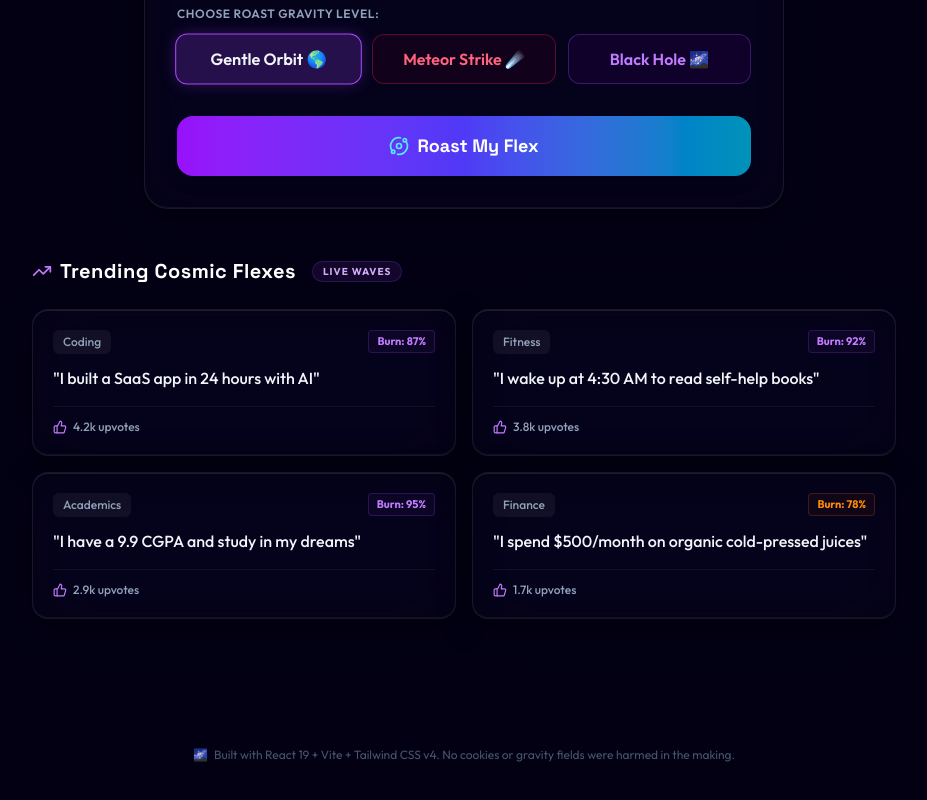
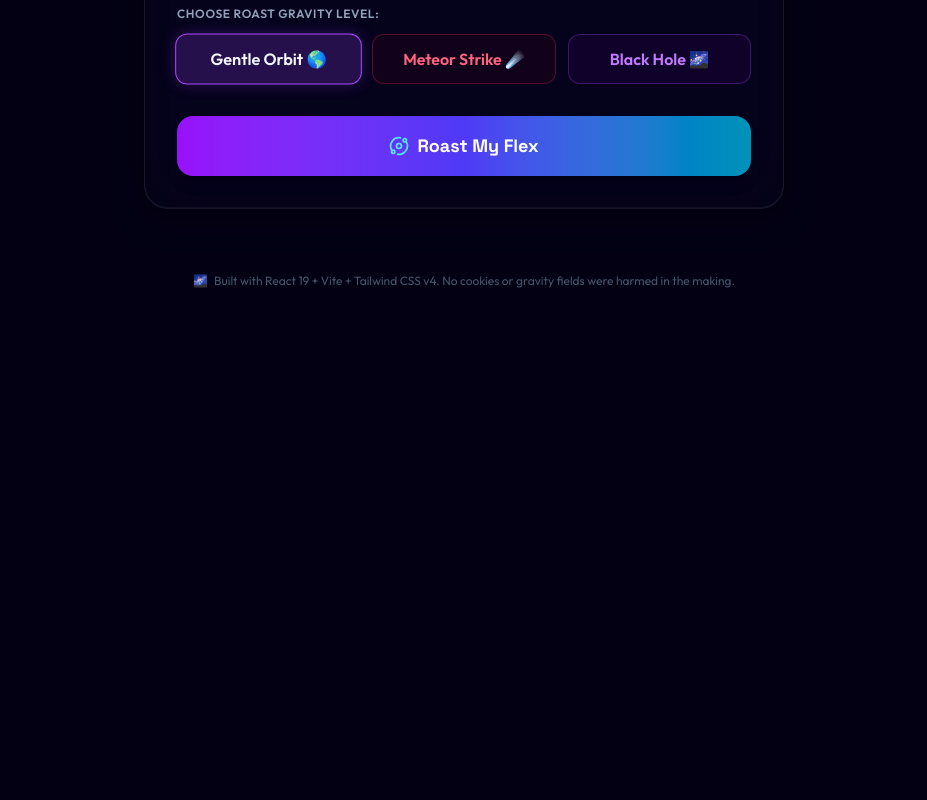
Before and after one commit to venkatesh-0007/Roast_King, a React (Vite) app: page / in a window 1280 px wide. Shown: the part 1160-1960 px from the top of the page, without its empty margins (176-1103 px from the left). After the commit the page ends 1497 px from the top, so only its background shows below. Built offline with nearby package versions, Linux system fonts and the light colour scheme.

Commit message:
clean: remove trending cosmic flexes and github pages deployment workflow

```diff
--- a/package.json
+++ b/package.json
@@ -6,7 +6,6 @@
   "type": "module",
   "author": "Venkatesh",
   "license": "MIT",
-  "homepage": "https://venkatesh-0007.github.io/Roast_King/",
   "repository": {
     "type": "git",
     "url": "https://github.com/venkatesh-0007/Roast_King.git"
--- a/src/App.jsx
+++ b/src/App.jsx
@@ -5,7 +5,6 @@ import CosmicBackground from "./components/CosmicBackground";
 import InteractivePlanet from "./components/InteractivePlanet";
 import RoastForm from "./components/RoastForm";
 import RoastResults from "./components/RoastResults";
-import TrendingFlexes from "./components/TrendingFlexes";
 import HistoryDrawer from "./components/HistoryDrawer";
 import { generateRoast } from "./services/roastEngine";
 import { soundManager } from "./services/audio";
@@ -133,13 +132,7 @@ export default function App() {
     localStorage.setItem("roast_history", JSON.stringify(updatedHistory));
   };
 
-  const handlePrefillFlex = (text) => {
-    // Scroll to form and set focus
-    if (formRef.current) {
-      formRef.current.scrollIntoView({ behavior: "smooth" });
-    }
-    // Set intensity automatically depending on trending data if needed, or keep current
-  };
+
 
   const handleClearHistory = () => {
     setHistory([]);
@@ -301,22 +294,7 @@ export default function App() {
           </AnimatePresence>
         </div>
 
-        {/* Pre-populated trending posts board */}
-        {!result && !loading && (
-          <TrendingFlexes
-            onSelectFlex={(text) => {
-              handlePrefillFlex(text);
-              // Set input text indirectly (will be handled by document select)
-              const textarea = document.querySelector("textarea");
-              if (textarea) {
-                textarea.value = text;
-                // Trigger change event to update state inside form component
-                const event = new Event('input', { bubbles: true });
-                textarea.dispatchEvent(event);
-              }
-            }}
-          />
-        )}
+
       </main>
 
       {/* Slideout history log */}
--- a/src/components/TrendingFlexes.jsx
+++ /dev/null
@@ -1,107 +0,0 @@
-import { motion } from "framer-motion";
-import { TrendingUp, Flame, ThumbsUp, ArrowRight } from "lucide-react";
-import { soundManager } from "../services/audio";
-
-const TRENDING_LIST = [
-  {
-    text: "I built a SaaS app in 24 hours with AI",
-    category: "coding",
-    score: 87,
-    votes: "4.2k",
-    title: "AI Prompt Monkey"
-  },
-  {
-    text: "I wake up at 4:30 AM to read self-help books",
-    category: "fitness",
-    score: 92,
-    votes: "3.8k",
-    title: "Sleep Deprivation Guru"
-  },
-  {
-    text: "I have a 9.9 CGPA and study in my dreams",
-    category: "academics",
-    score: 95,
-    votes: "2.9k",
-    title: "Sentient Syllabus"
-  },
-  {
-    text: "I spend $500/month on organic cold-pressed juices",
-    category: "finance",
-    score: 78,
-    votes: "1.7k",
-    title: "Liquid Asset Liquidation"
-  }
-];
-
-export default function TrendingFlexes({ onSelectFlex }) {
-  const handleTrendingClick = (text) => {
-    soundManager.playClick();
-    onSelectFlex(text);
-    // Smooth scroll to top form
-    window.scrollTo({ top: 380, behavior: "smooth" });
-  };
-
-  const getScoreBadgeColor = (score) => {
-    if (score < 50) return "text-cyan-400 border-cyan-500/20 bg-cyan-500/5";
-    if (score < 80) return "text-orange-400 border-orange-500/20 bg-orange-500/5";
-    return "text-purple-400 border-purple-500/20 bg-purple-500/5";
-  };
-
-  return (
-    <motion.div
-      initial={{ opacity: 0, y: 30 }}
-      animate={{ opacity: 1, y: 0 }}
-      transition={{ duration: 0.5, delay: 0.4 }}
-      className="w-full max-w-4xl mx-auto px-4 mt-12 mb-16"
-    >
-      <div className="flex items-center gap-2 mb-6 justify-center md:justify-start">
-        <TrendingUp className="w-5 h-5 text-purple-400" />
-        <h3 className="text-xl font-display font-bold text-white tracking-wide">
-          Trending Cosmic Flexes
-        </h3>
-        <span className="px-2.5 py-0.5 rounded-full text-[10px] font-bold bg-purple-500/10 text-purple-300 border border-purple-500/20 uppercase tracking-widest animate-pulse ml-2">
-          Live Waves
-        </span>
-      </div>
-
-      <div className="grid grid-cols-1 md:grid-cols-2 gap-4">
-        {TRENDING_LIST.map((item, idx) => (
-          <div
-            key={idx}
-            onClick={() => handleTrendingClick(item.text)}
-            className="glass-panel p-5 rounded-2xl border border-white/5 hover:border-purple-500/20 transition-all duration-300 flex flex-col justify-between text-left cursor-pointer group hover:bg-[#100a30]/60 hover:-translate-y-0.5 relative overflow-hidden"
-          >
-            {/* Subtle glow edge hover */}
-            <div className="absolute top-0 left-0 w-[2px] h-full bg-gradient-to-b from-transparent via-cyan-500/0 to-transparent group-hover:via-cyan-500/40 transition-all duration-500" />
-
-            <div className="flex justify-between items-start gap-4 mb-3">
-              <span className="text-xs text-slate-400 bg-white/5 px-2.5 py-1 rounded-md capitalize font-medium">
-                {item.category}
-              </span>
-              <div className="flex items-center gap-1.5">
-                <span className={`px-2 py-0.5 rounded text-[11px] font-bold border ${getScoreBadgeColor(item.score)}`}>
-                  Burn: {item.score}%
-                </span>
-              </div>
-            </div>
-
-            <p className="text-slate-100 font-sans font-medium text-base mb-4 group-hover:text-purple-200 transition-colors">
-              "{item.text}"
-            </p>
-
-            <div className="flex justify-between items-center pt-3 border-t border-white/5 text-xs text-slate-400">
-              <span className="flex items-center gap-1.5 font-medium">
-                <ThumbsUp className="w-3.5 h-3.5 text-purple-400" />
-                {item.votes} upvotes
-              </span>
-              <span className="text-purple-300 font-bold flex items-center gap-1 text-[11px] opacity-0 group-hover:opacity-100 transition-opacity duration-300 uppercase tracking-wider">
-                Try this brag
-                <ArrowRight className="w-3 h-3 translate-x-0 group-hover:translate-x-0.5 transition-transform" />
-              </span>
-            </div>
-          </div>
-        ))}
-      </div>
-    </motion.div>
-  );
-}
--- a/vite.config.js
+++ b/vite.config.js
@@ -2,9 +2,6 @@ import { defineConfig } from 'vite'
 import react from '@vitejs/plugin-react'
 import tailwindcss from '@tailwindcss/vite'
 
-// https://vite.dev/config/
 export default defineConfig({
   plugins: [react(), tailwindcss()],
-  // Base path dynamically adjusted for Vercel/GitHub Pages
-  base: process.env.VERCEL ? '/' : '/Roast_King/',
 })
```
